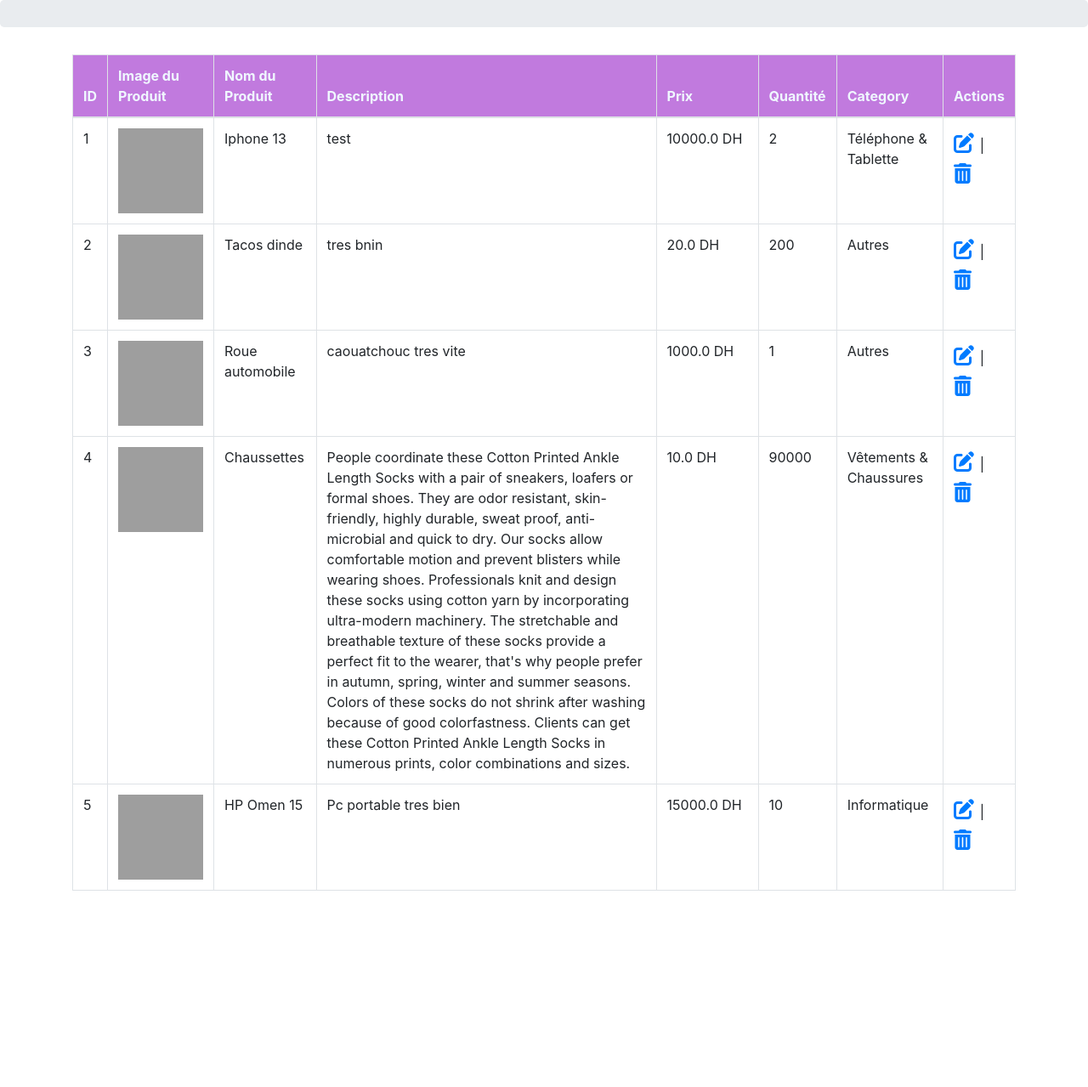
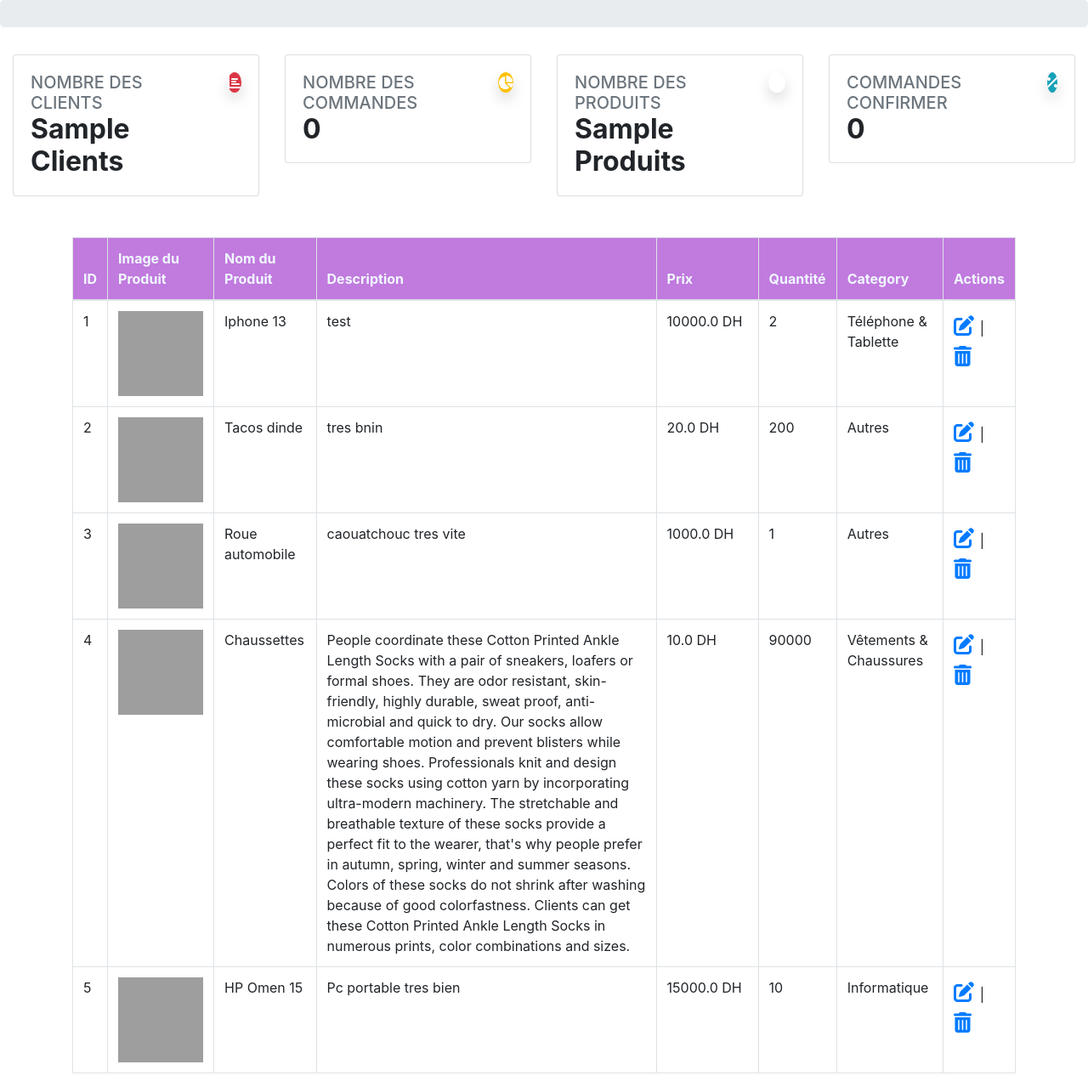
Before and after one commit to Bajmo/Inventorian, a Flask app: template templates/listeproduit.html in a window 1280 px wide. Shown: the part 72-1351 px from the top of the page at 85% size. Before the commit the page ends 1120 px from the top, so only its background shows below. Run offline with Flask 2, Linux system fonts and the light colour scheme; data comes from the database, SQL or seed files in the repository; tables that the repository leaves empty hold one stand-in row (values such as "Sample post"); the template is opened without the code that fills it: values that come from a table or form of the project are taken from there, most other values are stand-ins (such as "Sample title", 1, 10 or a date in 2020); some libraries are stand-ins or nearby versions; grey boxes are pictures that could not be loaded.

Commit message:
Update listeproduit.html

```diff
--- a/templates/listeproduit.html
+++ b/templates/listeproduit.html
@@ -2,7 +2,92 @@
 {% include 'header.html' %}
 {% block title %} Item list {% endblock %}
 {% block body %}
-<div class="container">
+
+
+<div class="main-content mr-md-auto">
+  <div class="header bg-gradient-primary">
+    <div class="container-fluid">
+
+      <div class="header-body">
+        <div class="row">
+          <div class="col-xl-3 col-lg-6">
+            <div class="card card-stats mb-4 mb-xl-0">
+              <div class="card-body">
+                <div class="row">
+                  <div class="col">
+                    <h5 class="card-title text-uppercase text-muted mb-0">Nombre des Clients</h5>
+                    <span class="h2 font-weight-bold mb-0">{{nbrClints}} Clients</span>
+                  </div>
+                  <div class="col-auto">
+                    <div class="icon icon-shape bg-danger text-white rounded-circle shadow">
+                      <i class="fas fa-chart-bar"></i>
+                    </div>
+                  </div>
+                </div>
+
+              </div>
+            </div>
+          </div>
+          <div class="col-xl-3 col-lg-6">
+            <div class="card card-stats mb-4 mb-xl-0">
+              <div class="card-body">
+                <div class="row">
+                  <div class="col">
+                    <h5 class="card-title text-uppercase text-muted mb-0">Nombre des Commandes</h5>
+                    <span class="h2 font-weight-bold mb-0">0</span>
+                  </div>
+                  <div class="col-auto">
+                    <div class="icon icon-shape bg-warning text-white rounded-circle shadow">
+                      <i class="fas fa-chart-pie"></i>
+                    </div>
+                  </div>
+                </div>
+
+              </div>
+            </div>
+          </div>
+          <div class="col-xl-3 col-lg-6">
+            <div class="card card-stats mb-4 mb-xl-0">
+              <div class="card-body">
+                <div class="row">
+                  <div class="col">
+                    <h5 class="card-title text-uppercase text-muted mb-0">nombre des Produits</h5>
+                    <span class="h2 font-weight-bold mb-0">{{nbrProduits}} Produits</span>
+                  </div>
+                  <div class="col-auto">
+                    <div class="icon icon-shape bg-yellow text-white rounded-circle shadow">
+                      <i class="fas fa-users"></i>
+                    </div>
+                  </div>
+                </div>
+
+              </div>
+            </div>
+          </div>
+          <div class="col-xl-3 col-lg-6">
+            <div class="card card-stats mb-4 mb-xl-0">
+              <div class="card-body">
+                <div class="row">
+                  <div class="col">
+                    <h5 class="card-title text-uppercase text-muted mb-0">Commandes confirmer</h5>
+                    <span class="h2 font-weight-bold mb-0">0</span>
+                  </div>
+                  <div class="col-auto">
+                    <div class="icon icon-shape bg-info text-white rounded-circle shadow">
+                      <i class="fas fa-percent"></i>
+                    </div>
+                  </div>
+                </div>
+
+              </div>
+            </div>
+          </div>
+        </div>
+      </div>
+
+
+
+<div class="container pb-8 pt-5 pt-md-8">
   <table class="table table-bordered">
     <thead style="background-color: rgb(193, 122, 222); color: aliceblue">
       <th>ID</th>
@@ -42,4 +127,9 @@
   </table>
 </div>
 
+
+
+
+
+
 {% endblock %}
```
